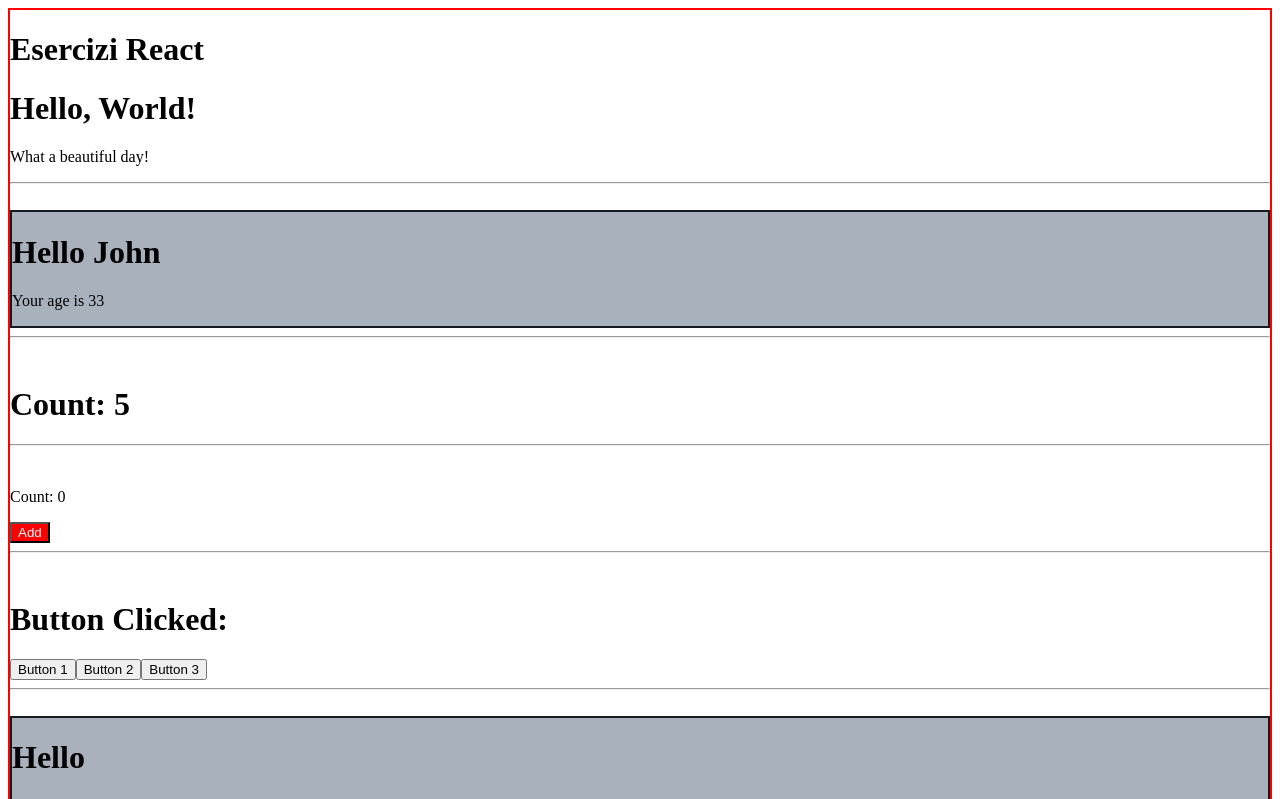
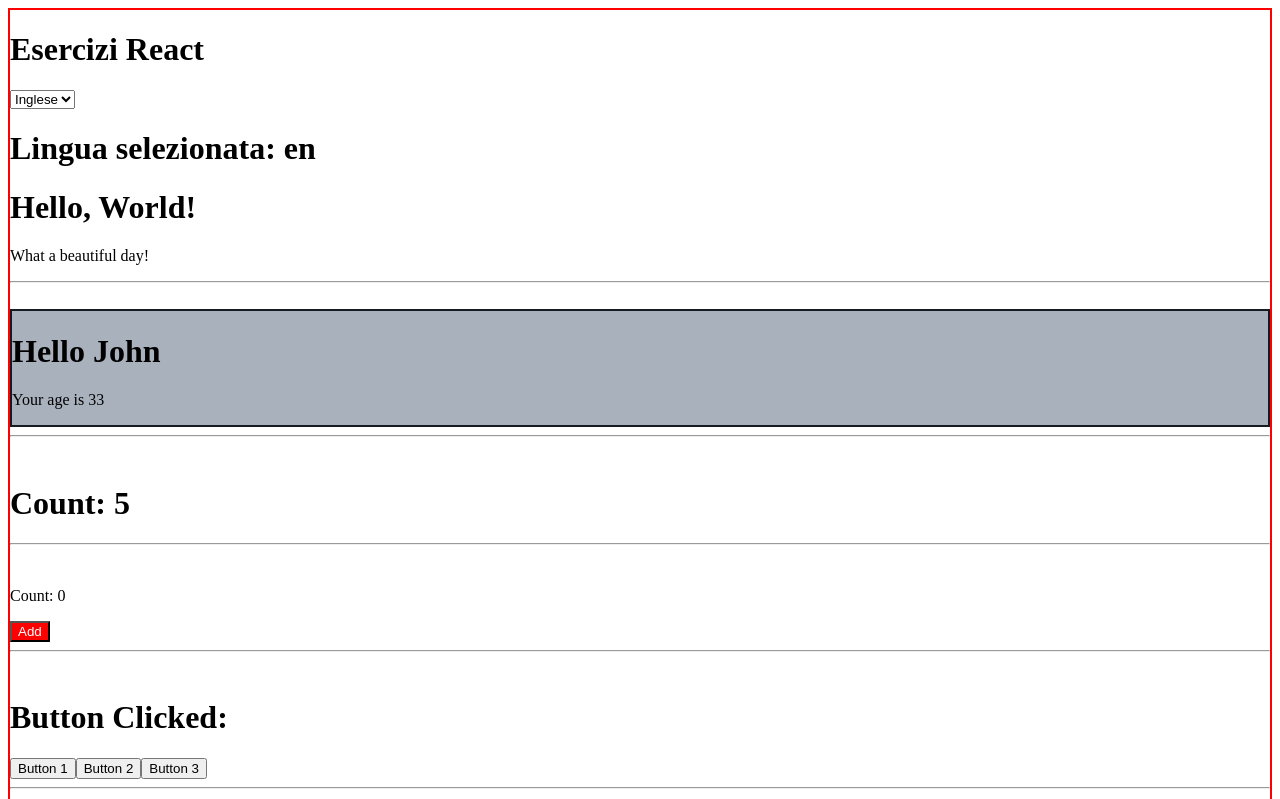
Before and after one commit to silviosmc/Esercizi_React, a React (Create React App) app: page / in a window 1280 px wide. Shown: the top 799 px of the page. Built offline with nearby package versions, Linux system fonts and the light colour scheme.

Commit message:
Context - 01

```diff
--- a/src/App.js
+++ b/src/App.js
@@ -10,6 +10,8 @@
 import { UncontrolledLogin } from './UncontrolledLogin';
 import { Welcome } from './Welcome';
 import { Container } from './Container';
+import { DisplayLanguage } from './DisplayLanguage';
+
 
 export class App extends React.Component {
     render() {
@@ -17,6 +19,8 @@
             <Container title="Esercizi React">
 
             <div>
+                <DisplayLanguage/>
+
                 <Hello />
                 <hr/>
                 <br/>
@@ -52,6 +56,10 @@
                     </ul>
                     )}
                 />
+
+                <hr/>
+                <br/>
+
             </div>
 
             </Container>
--- /dev/null
+++ b/src/DisplayLanguage.js
@@ -0,0 +1,35 @@
+import React from "react"
+import { LanguageContext } from "./LanguageContext"
+
+export class DisplayLanguage extends React.Component {
+    state = {
+        language: "en"
+    }
+
+    handleLanguageChange = (event) => {
+        this.setState({
+            language: event.target.value
+        })
+    }
+
+    render() {
+        return(
+
+            <LanguageContext.Provider value={this.state.language}>
+                <div>
+                    <select value={this.state.language} onChange={this.handleLanguageChange}>
+                        <option value="en">Inglese</option>
+                        <option value="it">Italiano</option>
+                    </select>
+                    <LanguageContext.Consumer>
+                    {( language ) => (
+                        <div>
+                        <h1>Lingua selezionata: {language}</h1>
+                        </div>
+                    )}
+                    </LanguageContext.Consumer>
+                </div>
+            </LanguageContext.Provider>
+        )
+    }
+}
--- /dev/null
+++ b/src/LanguageContext.js
@@ -0,0 +1,3 @@
+import { createContext } from "react";
+
+export const LanguageContext = createContext("en")
```
